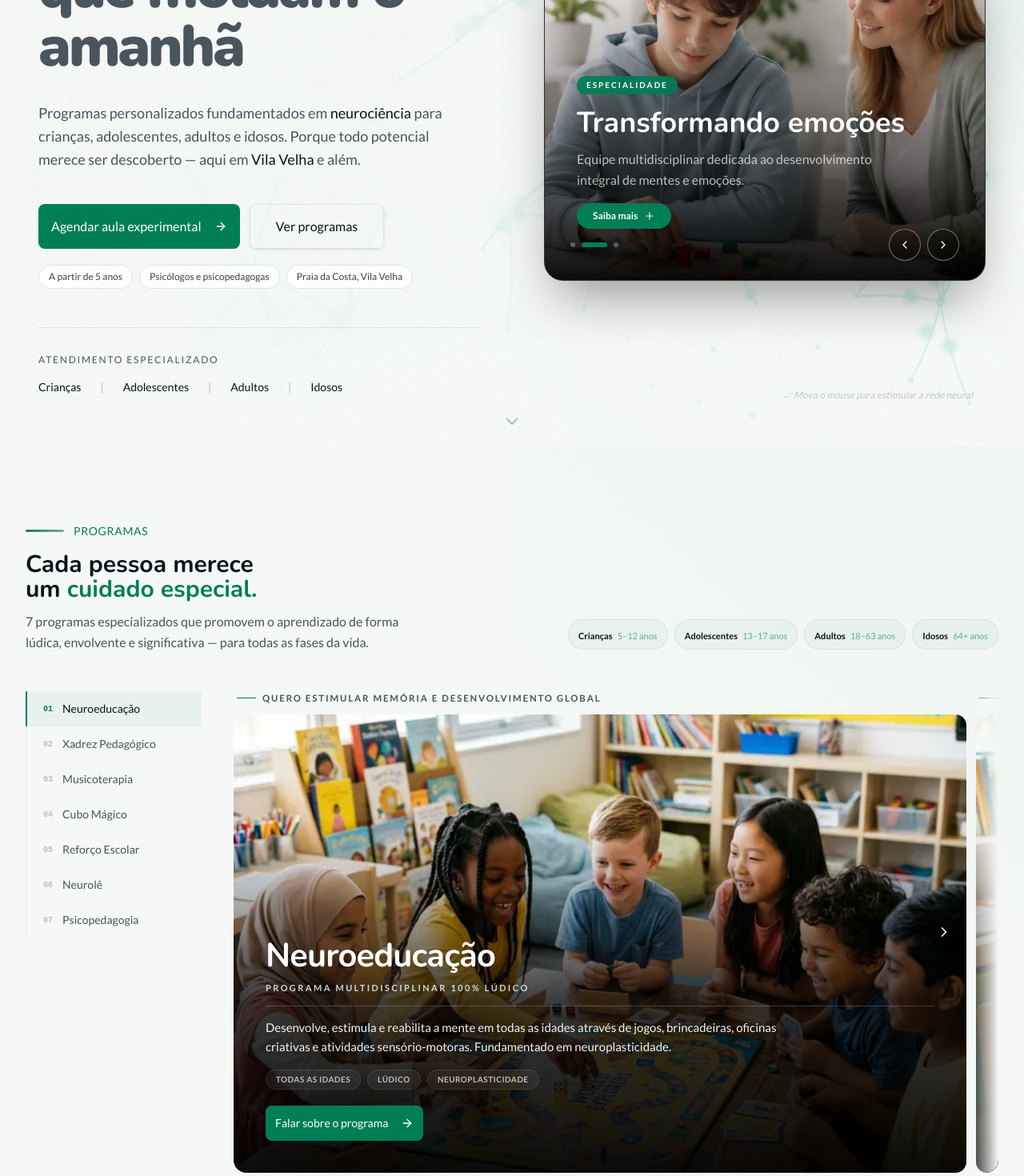
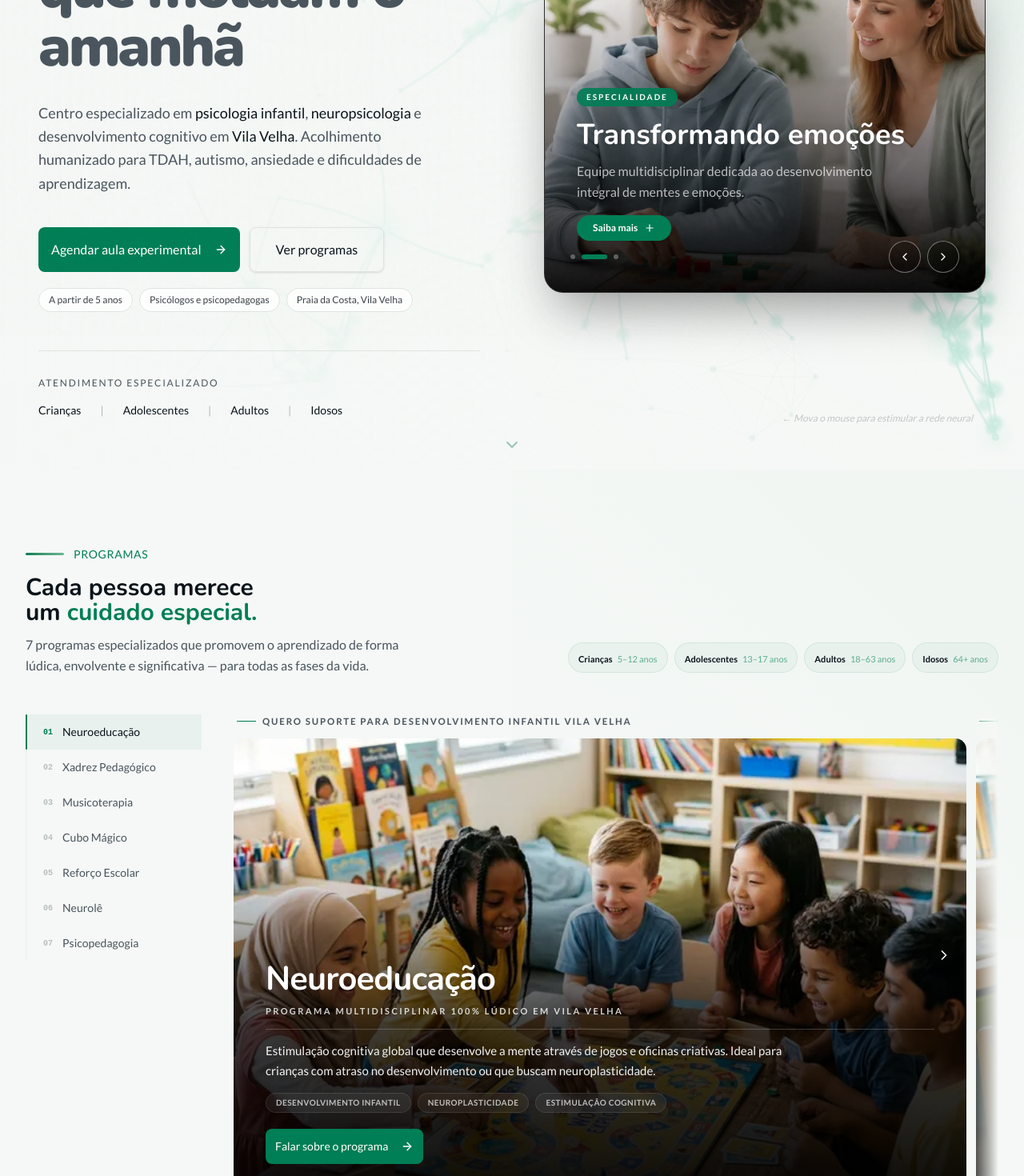
Before and after one commit to psicointelekta/intelekta, a Next.js app: page / in a window 1280 px wide. Shown: the part 380-1850 px from the top of the page at 80% size. Built offline with nearby package versions, Linux system fonts and the light colour scheme.

Commit message:
Refactor: Ajustes para melhorar o SEO e GEO do site

```diff
--- a/app/layout.tsx
+++ b/app/layout.tsx
@@ -35,34 +35,30 @@ export const metadata: Metadata = {
     'Centro de desenvolvimento cognitivo e socioemocional fundamentado em neurociência em Vila Velha, ES. Programas personalizados para crianças a partir de 5 anos, adolescentes, adultos e idosos. Aula experimental gratuita mediante agendamento.',
   keywords: [
     'intelekta',
-    'desenvolvimento cognitivo Vila Velha',
+    'psicólogo em vila velha',
+    'psicóloga em vila velha',
+    'clínica de psicologia vila velha',
+    'psicólogo infantil vila velha',
+    'neuropsicólogo vila velha',
+    'avaliação neuropsicológica vila velha',
+    'psicopedagogia vila velha',
+    'terapia para ansiedade vila velha',
+    'avaliação tdah vila velha',
+    'diagnóstico autismo infantil',
+    'atraso no desenvolvimento infantil',
+    'dificuldade de aprendizagem criança',
+    'psicólogo na praia da costa',
+    'psicólogo em itaparica vila velha',
+    'orientação parental vila velha',
+    'desenvolvimento cognitivo infantil',
     'inteligência emocional crianças',
     'neurociência educação',
-    'psicopedagogia Vila Velha',
     'estimulação cognitiva sênior',
-    'xadrez educativo',
-    'autonomia nos estudos',
-    'desenvolvimento socioemocional',
-    'centro educação complementar ES',
-    'avaliação neuropsicológica Vila Velha',
-    'aula experimental cognitiva',
-    'programa infantil desenvolvimento',
-    'psicologia cognitiva adolescentes',
-    'psicólogo em Vila Velha',
-    'psicopedagogo Vila Velha',
-    'desenvolvimento adulto Vila Velha',
-    'desenvolvimento idoso Vila Velha',
-    'neuroeducação Vila Velha',
-    'musicoterapia Vila Velha',
-    'reforço escolar Vila Velha',
-    'cubo mágico Vila Velha',
-    'neurolê Vila Velha',
-    'psicopedagogia Vila Velha',
-    'desenvolvimento cognitivo e socioemocional',
+    'reforço escolar vila velha',
     'centro de desenvolvimento cognitivo',
-    'centro de desenvolvimento socioemocional',
-    'programas personalizados desenvolvimento',
-    'aula experimental gratuita Vila Velha',
+    'curso de xadrez e cubo mágico vila velha',
+    'atendimento psicológico particular',
+    'psicologia infantil vila velha',
   ],
   applicationName: 'Intelekta',
   authors: [{ name: 'Intelekta' }],
@@ -80,21 +76,21 @@ export const metadata: Metadata = {
     siteName: 'Intelekta',
     title: 'Intelekta | Centro de Desenvolvimento Cognitivo e Socioemocional',
     description:
-      'Centro de desenvolvimento cognitivo e socioemocional fundamentado em neurociência. Programas personalizados para todas as idades. Aula experimental gratuita em Vila Velha, ES.',
+      'Centro de desenvolvimento cognitivo, neuropsicologia e psicologia infantil em Vila Velha, ES. Especialistas em TDAH, autismo, ansiedade e dificuldades de aprendizagem. Aula experimental gratuita.',
     images: [
       {
         url: '/og-image.png',
         width: 1920,
         height: 1080,
-        alt: 'Intelekta - Centro de Desenvolvimento Cognitivo e Socioemocional em Vila Velha, ES',
+        alt: 'Intelekta - Psicólogo, Neuropsicólogo e Psicopedagogia em Vila Velha, ES',
       },
     ],
   },
   twitter: {
     card: 'summary_large_image',
-    title: 'Intelekta | Centro de Desenvolvimento Cognitivo e Socioemocional',
+    title: 'Intelekta | Psicólogo e Neuropsicólogo em Vila Velha',
     description:
-      'Centro de desenvolvimento cognitivo e socioemocional fundamentado em neurociência. Aula experimental gratuita.',
+      'Desenvolvimento cognitivo e socioemocional sob medida. Especialistas em psicologia infantil, TDAH e avaliação neuropsicológica em Vila Velha.',
     images: ['/og-image.png'],
   },
   robots: {
@@ -136,7 +132,7 @@ const structuredData = [
     name: 'Intelekta',
     alternateName: 'Intelekta - Centro de Desenvolvimento Cognitivo e Socioemocional',
     description:
-      'Centro de desenvolvimento cognitivo e socioemocional idealizado por psicólogos e psicopedagogas, fundamentado em neurociência. Oferecemos 7 programas personalizados para crianças, adolescentes, adultos e idosos em Vila Velha, ES. Nossa metodologia integra neurociência, psicologia cognitiva e inteligência emocional.',
+      'Centro de desenvolvimento cognitivo, neuropsicologia e psicologia infantil em Vila Velha, ES. Idealizado por psicólogos e psicopedagogas, oferecemos avaliação de TDAH, autismo, terapia para ansiedade e programas personalizados para todas as idades fundamentados em neurociência.',
     url: 'https://psicointelekta.com.br',
     logo: 'https://psicointelekta.com.br/icon.svg',
     brand: {
@@ -335,24 +331,39 @@ const structuredData = [
       },
     ],
   },
-  // Website
+  // LocalBusiness for SEO Local
   {
     '@context': 'https://schema.org',
-    '@type': 'WebSite',
-    '@id': 'https://psicointelekta.com.br/#website',
+    '@type': 'LocalBusiness',
+    '@id': 'https://psicointelekta.com.br/#localbusiness',
+    name: 'Intelekta - Psicologia e Desenvolvimento',
+    description: 'Psicólogo em Vila Velha, neuropsicologia infantil e psicopedagogia na Praia da Costa. Avaliação de TDAH e Autismo.',
     url: 'https://psicointelekta.com.br',
-    name: 'Intelekta',
-    description: 'Centro de desenvolvimento cognitivo e socioemocional em Vila Velha, ES',
-    publisher: {
-      '@id': 'https://psicointelekta.com.br/#organization',
+    telephone: '+55-27-98877-3890',
+    priceRange: '$$',
+    address: {
+      '@type': 'PostalAddress',
+      streetAddress: 'Rua Afonso Pena, 403',
+      addressLocality: 'Vila Velha',
+      addressRegion: 'ES',
+      postalCode: '29101-010',
+      addressCountry: 'BR',
     },
-    inLanguage: 'pt-BR',
-    potentialAction: {
-      '@type': 'SearchAction',
-      target: 'https://psicointelekta.com.br/?s={search_term_string}',
-      'query-input': 'required name=search_term_string'
-    }
-  },
+    geo: {
+      '@type': 'GeoCoordinates',
+      latitude: -20.3467,
+      longitude: -40.2925,
+    },
+    openingHoursSpecification: [
+      {
+        '@type': 'OpeningHoursSpecification',
+        dayOfWeek: ['Monday', 'Tuesday', 'Wednesday', 'Thursday', 'Friday'],
+        opens: '09:00',
+        closes: '18:00',
+      }
+    ],
+    image: 'https://psicointelekta.com.br/og-image.png',
+  }
 ]
 
 export default function RootLayout({
--- a/components/pages/home-mobile.tsx
+++ b/components/pages/home-mobile.tsx
@@ -203,37 +203,34 @@ const faqs = [
   {
     question: "Para qual faixa etária a Intelekta atende?",
     answer:
-      "Atendemos pessoas a partir dos 5 anos de idade, com programas específicos para crianças (5-12 anos), adolescentes (13-17 anos), adultos (18-63 anos) e idosos (64+ anos). Cada programa é adaptado às necessidades e características de cada fase da vida.",
+      "Atendemos pessoas a partir dos 5 anos de idade em Vila Velha, com programas específicos para crianças (5-12 anos), adolescentes (13-17 anos), adultos (18-63 anos) e idosos (64+ anos). Cada programa é adaptado para desenvolvimento infantil, acadêmico ou estimulação cognitiva sênior.",
+  },
+  {
+    question: "A Intelekta atende autismo ou TDAH em Vila Velha?",
+    answer: "Sim! Somos especialistas em programas de desenvolvimento para crianças atípicas. Oferecemos suporte especializado para TDAH, autismo (TEA), déficit de atenção e outras demandas do neurodesenvolvimento com foco em autonomia e funções executivas.",
+  },
+  {
+    question: "Como funciona a avaliação neuropsicológica infantil?",
+    answer: "Nossa avaliação neuropsicológica em Vila Velha mapeia o perfil cognitivo, atencional e emocional. É fundamental para identificar causas de dificuldades escolares, suspeitas de TDAH ou atrasos no desenvolvimento.",
+  },
+  {
+    question: "Vocês ajudam com dificuldades de aprendizagem?",
+    answer: "Com certeza. Nossos programas de Psicopedagogia e Reforço Escolar são desenhados para crianças com baixo desempenho acadêmico, falta de concentração ou desmotivação escolar.",
   },
   {
     question: "Como funciona a metodologia da Intelekta?",
     answer:
-      "Nossa metodologia é fundamentada em três pilares: neurociência, psicologia cognitiva e inteligência emocional. Utilizamos atividades práticas e personalizadas que estimulam o desenvolvimento de novas habilidades cognitivas e emocionais, baseadas em evidências científicas sobre neuroplasticidade.",
+      "Nossa metodologia é fundamentada em neurociência, psicologia cognitiva e inteligência emocional. Utilizamos atividades práticas baseadas em neuroplasticidade para fortalecer memória, atenção e regulação emocional.",
   },
   {
-    question: "Qual a diferença entre a Intelekta e uma escola ou terapia?",
+    question: "Posso fazer uma aula experimental gratuita?",
     answer:
-      "A Intelekta é um centro de educação complementar. Não substituímos a escola, que foca em conteúdo acadêmico, nem a terapia, que trata questões clínicas. Nosso foco é o desenvolvimento de habilidades cognitivas e socioemocionais que potencializam o desempenho em todas as áreas da vida.",
-  },
-  {
-    question: "Quanto tempo dura cada sessão?",
-    answer:
-      "As sessões têm duração de 1 hora e 30 minutos, com um encontro semanal. A frequência pode ser ajustada de acordo com os objetivos individuais de cada pessoa.",
-  },
-  {
-    question: "Como é feita a avaliação inicial?",
-    answer:
-      "Realizamos uma avaliação inicial completa que mapeia habilidades cognitivas, perfil emocional e objetivos pessoais. A partir dessa análise, elaboramos um plano de desenvolvimento personalizado que orienta todo o trabalho ao longo do programa.",
-  },
-  {
-    question: "Posso fazer uma aula experimental?",
-    answer:
-      "Sim! Oferecemos uma aula experimental gratuita para que você ou seu filho conheça nosso espaço, metodologia e equipe. É uma oportunidade de vivenciar nossa abordagem antes de tomar qualquer decisão. Entre em contato para agendar.",
+      "Sim! Oferecemos uma aula experimental gratuita para que você ou seu filho conheça nosso espaço na Praia da Costa, metodologia e equipe. Entre em contato pelo WhatsApp para agendar.",
   },
   {
     question: "Onde fica a Intelekta?",
     answer:
-      "Estamos localizados na Rua Afonso Pena, 403, no bairro Praia da Costa, em Vila Velha, ES. Nosso espaço foi cuidadosamente planejado para proporcionar um ambiente calmo, acolhedor e propício ao desenvolvimento.",
+      "Estamos localizados na Rua Afonso Pena, 403, no bairro Praia da Costa, em Vila Velha, ES. Nosso espaço foi planejado para proporcionar um ambiente acolhedor e propício ao desenvolvimento.",
   },
 ] as const
 
@@ -385,8 +382,10 @@ export function HomeMobile({
                 </h1>
 
                 <p className="max-w-xl text-[15px] leading-7 text-muted-foreground">
-                  Programas personalizados fundamentados em <span className="font-medium text-foreground">neurociência</span>
-                  {" "}para crianças, adolescentes, adultos e idosos. Porque todo potencial merece ser descoberto em Vila Velha e além.
+                  Centro especializado em <span className="font-medium text-foreground">psicologia infantil</span>,{" "}
+                  <span className="font-medium text-foreground">neuropsicologia</span> e desenvolvimento cognitivo em{" "}
+                  <span className="font-medium text-foreground">Vila Velha</span>.
+                  Acolhimento para TDAH, autismo e ansiedade.
                 </p>
 
                 <div className="grid gap-3">
--- a/components/sections/hero.tsx
+++ b/components/sections/hero.tsx
@@ -271,13 +271,10 @@ export function Hero({ initialAnnouncements = [] }: { initialAnnouncements?: Ann
                   transition={{ duration: 0.52, delay: 0.25, ease: [0.22, 1, 0.36, 1] }}
                   className="mt-6 lg:mt-8 text-base lg:text-lg text-muted-foreground leading-relaxed max-w-lg"
                 >
-                  Programas personalizados fundamentados em{" "}
-                  <span className="text-foreground font-medium">neurociência</span>{" "}
-                  para crianças, adolescentes, adultos e idosos.
-                  Porque todo potencial merece ser descoberto —
-                  aqui em{" "}
-                  <span className="text-foreground font-medium">Vila Velha</span>{" "}
-                  e além.
+                  Centro especializado em <span className="text-foreground font-medium">psicologia infantil</span>,{" "}
+                  <span className="text-foreground font-medium">neuropsicologia</span> e desenvolvimento cognitivo em{" "}
+                  <span className="text-foreground font-medium">Vila Velha</span>.
+                  Acolhimento humanizado para TDAH, autismo, ansiedade e dificuldades de aprendizagem.
                 </m.p>
 
                 {/* CTAs */}
--- a/lib/program-catalog.ts
+++ b/lib/program-catalog.ts
@@ -78,22 +78,22 @@ export const ageStages = [
   {
     phase: "Crianças",
     age: "5–12 anos",
-    description: "Estimulamos atenção, memória, linguagem e coordenação de forma lúdica e acolhedora.",
+    description: "Estimulamos atenção, memória, e o desenvolvimento infantil de forma lúdica em Vila Velha.",
   },
   {
     phase: "Adolescentes",
     age: "13–17 anos",
-    description: "Foco em funções executivas, controle emocional e autonomia nos estudos.",
+    description: "Foco em funções executivas, controle emocional e autonomia escolar.",
   },
   {
     phase: "Adultos",
     age: "18–63 anos",
-    description: "Produtividade, gestão do estresse, resolução de problemas e tomada de decisão.",
+    description: "Produtividade, ansiedade, estresse e tomada de decisão estratégica.",
   },
   {
     phase: "Idosos",
     age: "64+ anos",
-    description: "Prevenção do declínio cognitivo com foco em memória, autonomia e qualidade de vida.",
+    description: "Prevenção do declínio cognitivo com foco em memória (estimulação cognitiva sênior).",
   },
 ] as const
 
@@ -102,77 +102,77 @@ export const programs = [
     id: "neuroeducacao",
     number: "01",
     title: "Neuroeducação",
-    subtitle: "Programa multidisciplinar 100% lúdico",
+    subtitle: "Programa multidisciplinar 100% lúdico em Vila Velha",
     description:
-      "Desenvolve, estimula e reabilita a mente em todas as idades através de jogos, brincadeiras, oficinas criativas e atividades sensório-motoras. Fundamentado em neuroplasticidade.",
-    tags: ["Todas as idades", "Lúdico", "Neuroplasticidade"],
-    intent: "Quero estimular memória e desenvolvimento global",
+      "Estimulação cognitiva global que desenvolve a mente através de jogos e oficinas criativas. Ideal para crianças com atraso no desenvolvimento ou que buscam neuroplasticidade.",
+    tags: ["Desenvolvimento Infantil", "Neuroplasticidade", "Estimulação Cognitiva"],
+    intent: "Quero suporte para desenvolvimento infantil Vila Velha",
     image: "/images/program-infantil.webp",
   },
   {
     id: "xadrez",
     number: "02",
     title: "Xadrez Pedagógico",
-    subtitle: "Estratégia que transforma o pensar",
+    subtitle: "Raciocínio lógico e foco estratégico",
     description:
-      "Programa pedagógico que utiliza o xadrez para desenvolver atenção, memória, raciocínio lógico, planejamento e autorregulação emocional.",
-    tags: ["Raciocínio lógico", "Estratégia", "Foco"],
-    intent: "Quero desenvolver foco, raciocínio e planejamento",
+      "O xadrez como ferramenta para desenvolver atenção, memória e autorregulação emocional. Excelente apoio para crianças com TDAH ou dificuldade de concentração.",
+    tags: ["TDAH Infantil", "Foco", "Raciocínio Lógico"],
+    intent: "Psicólogo TDAH infantil Vila Velha e região",
     image: "/images/activity-children-chess.webp",
   },
   {
     id: "musicoterapia",
     number: "03",
     title: "Musicoterapia",
-    subtitle: "A música como ferramenta terapêutica",
+    subtitle: "Regulação emocional através da música",
     description:
-      "Utiliza instrumentos, canto, ritmo, escuta guiada e movimento corporal para desenvolver capacidades cognitivas e socioemocionais. Inclui programa especial para mães e bebês.",
-    tags: ["Expressão", "Bem-estar", "Mães e bebês"],
-    intent: "Quero desenvolver expressão e regulação emocional",
+      "Terapia musical para desenvolvimento cognitivo e socioemocional. Oferecemos suporte para regulação de emoções e vínculo para mães, bebês e crianças atípicas.",
+    tags: ["Regulação Emocional", "Terapia Vila Velha", "Mães e Bebês"],
+    intent: "Terapia emocional e psicólogo para crianças Vila Velha",
     image: "/images/program-adolescente.webp",
   },
   {
     id: "cubo-magico",
     number: "04",
     title: "Cubo Mágico",
-    subtitle: "Desafio que expande a mente",
+    subtitle: "Planejamento e funções executivas",
     description:
-      "Trabalha atenção, foco, raciocínio lógico e espacial, planejamento, memória e persistência através da resolução do cubo mágico.",
-    tags: ["Raciocínio espacial", "Persistência", "Memória"],
-    intent: "Quero desafiar e expandir minhas habilidades mentais",
+      "Trabalha foco, raciocínio espacial e persistência. Ajuda no treinamento de funções executivas, sendo um diferencial para o desenvolvimento cognitivo infantil.",
+    tags: ["Funções Executivas", "Persistência", "Memória"],
+    intent: "Treinamento cognitivo e ajuda psicológica Vila Velha",
     image: "/images/activity-children-rubiks.webp",
   },
   {
     id: "reforco-escolar",
     number: "05",
     title: "Reforço Escolar",
-    subtitle: "Apoio personalizado que respeita o ritmo",
+    subtitle: "Apoio escolar personalizado",
     description:
-      "Programa lúdico voltado da Educação Infantil ao Ensino Médio, com foco no desenvolvimento acadêmico e socioemocional através de jogos educativos e estratégias pedagógicas.",
-    tags: ["Infantil ao Médio", "Personalizado", "Acadêmico"],
-    intent: "Quero apoio para aprendizagem e rotina escolar",
+      "Suporte pedagógico da Educação Infantil ao Ensino Médio. Ideal para crianças com baixo rendimento escolar ou dificuldade de concentração nos estudos.",
+    tags: ["Reforço em Vila Velha", "Dificuldade de Aprendizagem", "Estudo"],
+    intent: "Apoio escolar e psicólogo para dificuldade escolar",
     image: "/images/activity-teens-study.webp",
   },
   {
     id: "neurole",
     number: "06",
     title: "Neurolê",
-    subtitle: "Alfabetização lúdica e sensorial",
+    subtitle: "Alfabetização inclusiva para autismo e TEA",
     description:
-      "Programa de alfabetização inclusiva para crianças atípicas, utilizando abordagem lúdica e sensorial para desenvolver habilidades de leitura e escrita de forma acolhedora.",
-    tags: ["Inclusivo", "Crianças atípicas", "Sensorial"],
-    intent: "Quero apoio para alfabetização inclusiva e acolhedora",
+      "Abordagem sensorial e lúdica para o aprendizado da leitura e escrita. Programa especializado para crianças atípicas e diagnóstico de autismo infantil.",
+    tags: ["Autismo Vila Velha", "Alfabetização", "Neurodivergência"],
+    intent: "Diagnóstico autismo e psicólogo autismo Vila Velha",
     image: "/images/program-infantil.webp",
   },
   {
     id: "psicopedagogia",
     number: "07",
     title: "Psicopedagogia",
-    subtitle: "Acompanhamento especializado",
+    subtitle: "Atendimento especializado em aprendizagem",
     description:
-      "Atendimento especializado em dificuldades de aprendizagem, com acompanhamento psicopedagógico personalizado que identifica barreiras e constrói caminhos para o desenvolvimento.",
-    tags: ["Especializado", "Dificuldades de aprendizagem", "Individual"],
-    intent: "Procuro acompanhamento especializado em aprendizagem",
+      "Acompanhamento focado em identificar barreiras no aprendizado. Avaliação cognitiva e psicopedagogia para crianças com dificuldades escolares em Vila Velha.",
+    tags: ["Psicopedagoga Vila Velha", "Avaliação Cognitiva", "Barreiras Escolares"],
+    intent: "Avaliação neuropsicológica e psicopedagogia Vila Velha",
     image: "/images/activity-adults.webp",
   },
 ] as const
```
Also changed, not shown: components/sections/faq.tsx (+18 -18 lines), public/llms-full.txt, public/llms.txt.
